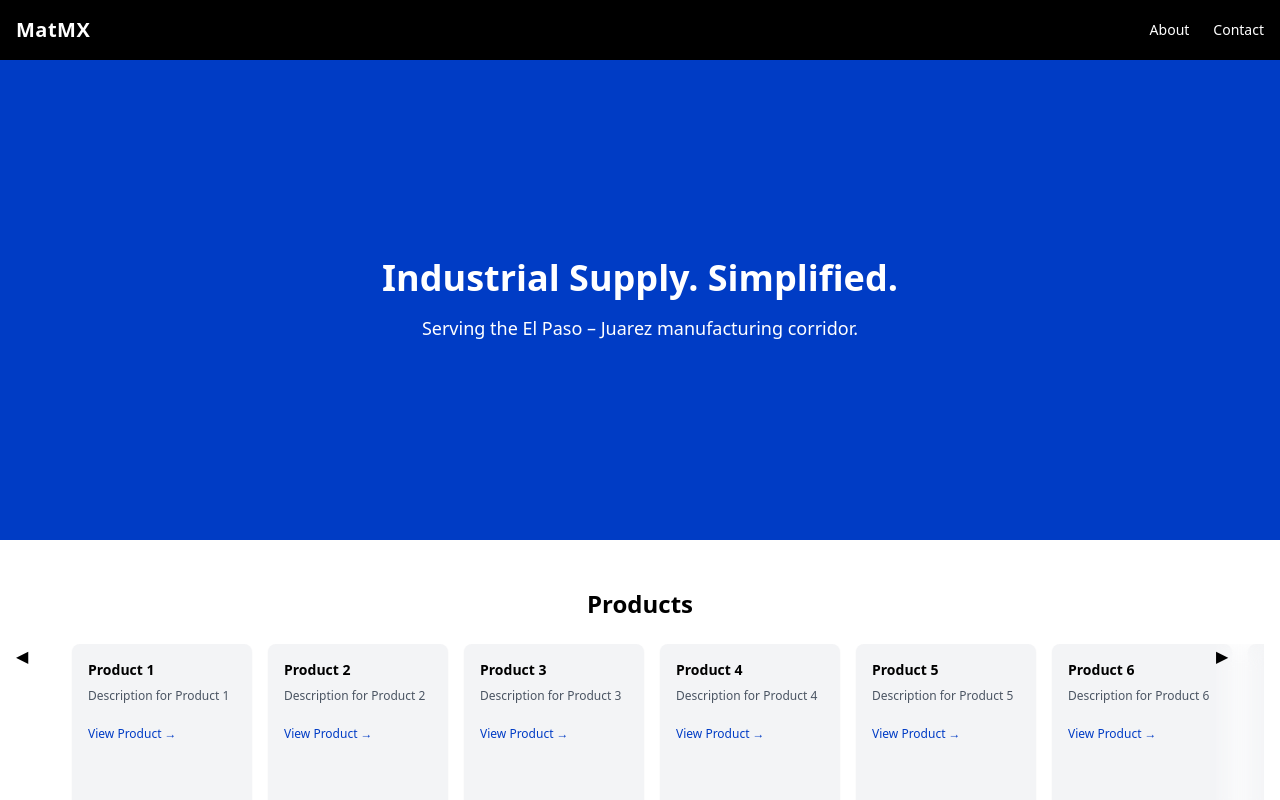
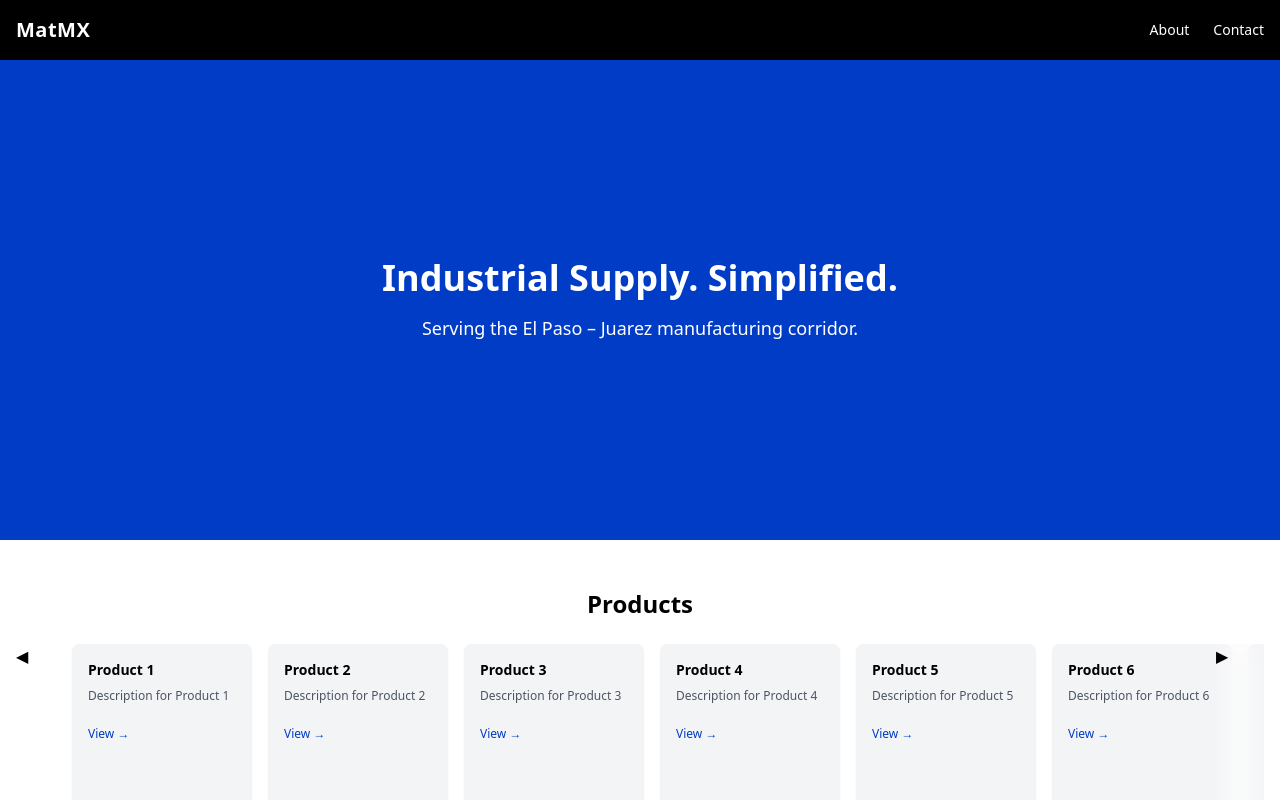
Before and after one commit to vsmolina/matmx-web, a Next.js app: page / in a window 1280 px wide. Shown: the top 800 px of the page. Built offline with nearby package versions, Linux system fonts and the light colour scheme.

Commit message:
Created reusable card component and integrated it into ProductCarousel

```diff
--- /dev/null
+++ b/src/components/Card.tsx
@@ -0,0 +1,19 @@
+import Link from "next/link"
+
+type CardProps = {
+  title: string
+  description: string
+  href: string
+}
+
+export default function Card({ title, description, href }: CardProps) {
+  return (
+    <div className="flex-shrink-0 w-[180px] h-[180px] bg-gray-100 p-4 rounded-lg shadow-sm hover:shadow-md transition">
+      <h4 className="font-bold text-sm mb-2">{title}</h4>
+      <p className="text-xs text-gray-600 mb-4">{description}</p>
+      <Link href={href} className="text-brand text-xs hover:underline">
+        View →
+      </Link>
+    </div>
+  )
+}
--- a/src/components/ProductCarousel.tsx
+++ b/src/components/ProductCarousel.tsx
@@ -1,6 +1,5 @@
-// src/components/ProductCarousel.tsx
-import Carousel from './Carousel'
-import Link from 'next/link'
+import Carousel from "./Carousel"
+import Card from "./Card"
 
 type Product = {
   id: number
@@ -19,19 +18,12 @@ export default function ProductCarousel({ products }: Props) {
 
       <Carousel>
         {products.map((product) => (
-          <div
+          <Card
             key={product.id}
-            className="flex-shrink-0 w-[180px] h-[180px] bg-gray-100 p-4 rounded-lg shadow-sm hover:shadow-md transition"
-          >
-            <h4 className="font-bold text-sm mb-2">{product.name}</h4>
-            <p className="text-xs text-gray-600 mb-4">{product.description}</p>
-            <Link
-              href={`/products/${product.id}`}
-              className="text-brand text-xs hover:underline"
-            >
-              View Product →
-            </Link>
-          </div>
+            title={product.name}
+            description={product.description}
+            href={`/products/${product.id}`}
+          />
         ))}
       </Carousel>
     </section>
```
